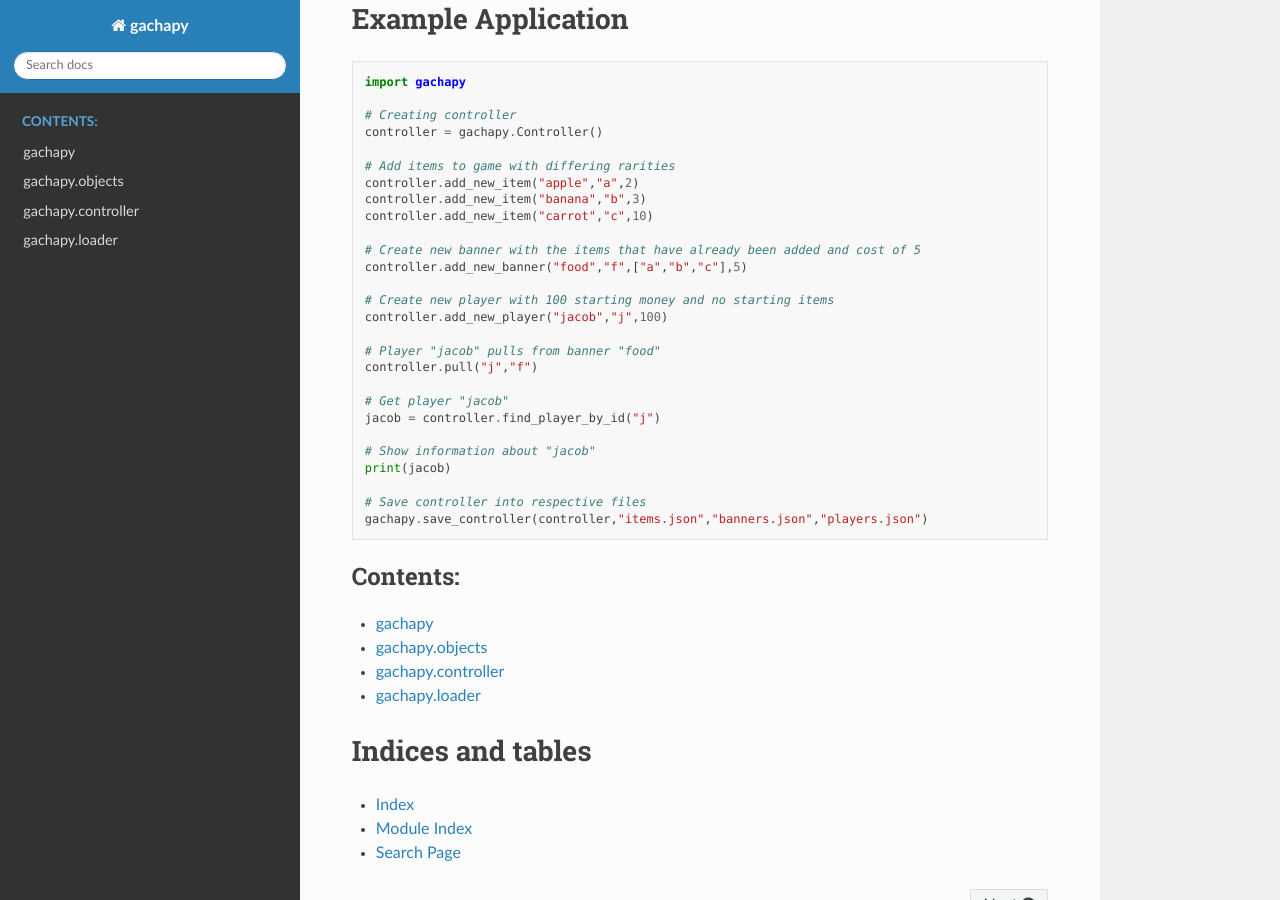
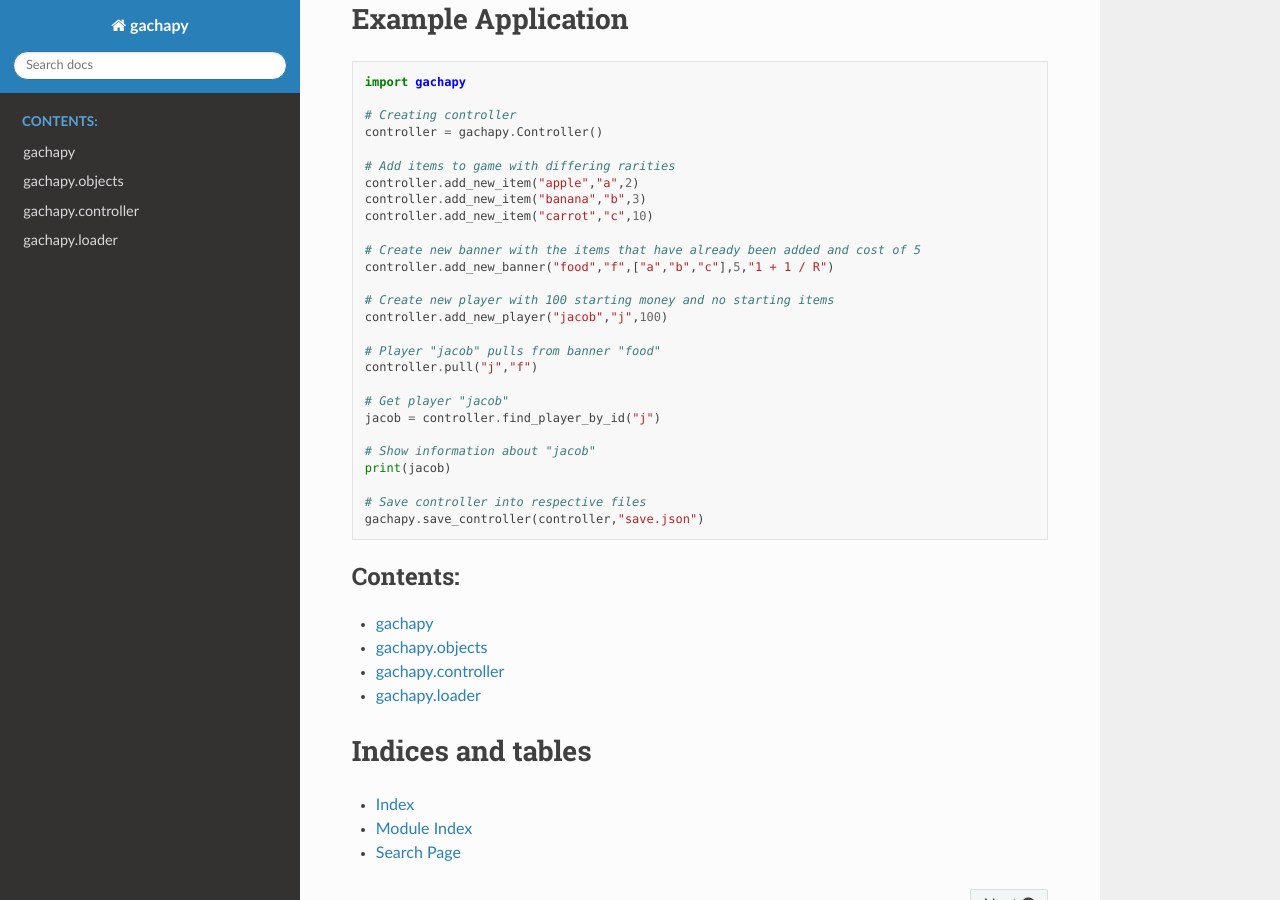
Before and after one commit to jakejack13/gachapy, a Sphinx documentation site: the page built from docs/index.rst, in a window 1280 px wide and 900 px high, scrolled down 607 px. Built offline with Sphinx 7.4.7 and the Read the Docs theme 2.0.0, drawn with Linux system fonts in a browser that asks for light colours; pages that are not in the unit, such as notebooks, are missing from menus.

```diff
--- a/docs/index.rst
+++ b/docs/index.rst
@@ -29,7 +29,7 @@ Example Application
    controller.add_new_item("carrot","c",10)
 
    # Create new banner with the items that have already been added and cost of 5
-   controller.add_new_banner("food","f",["a","b","c"],5)
+   controller.add_new_banner("food","f",["a","b","c"],5,"1 + 1 / R")
 
    # Create new player with 100 starting money and no starting items
    controller.add_new_player("jacob","j",100)
@@ -44,7 +44,7 @@ Example Application
    print(jacob)
 
    # Save controller into respective files
-   gachapy.save_controller(controller,"items.json","banners.json","players.json")
+   gachapy.save_controller(controller,"save.json")
 
 
 .. toctree::
```
Also changed, not shown: README.md (+1 -1 lines).
